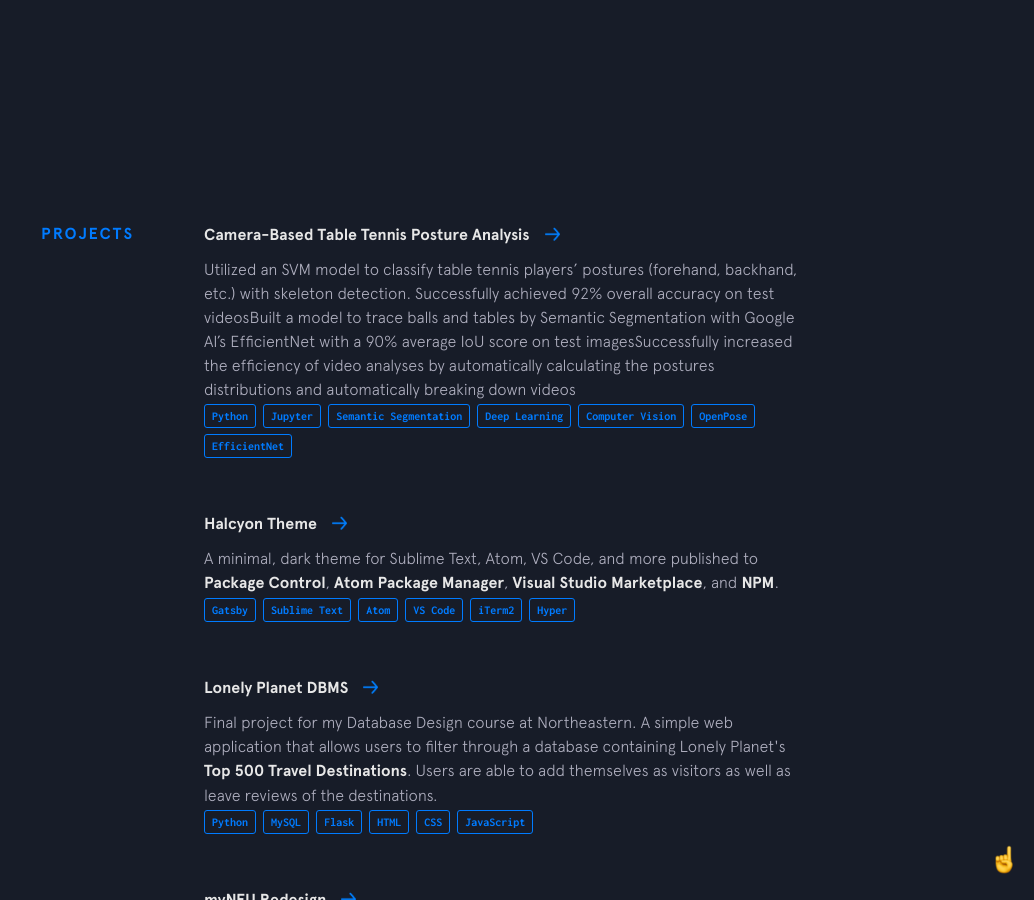
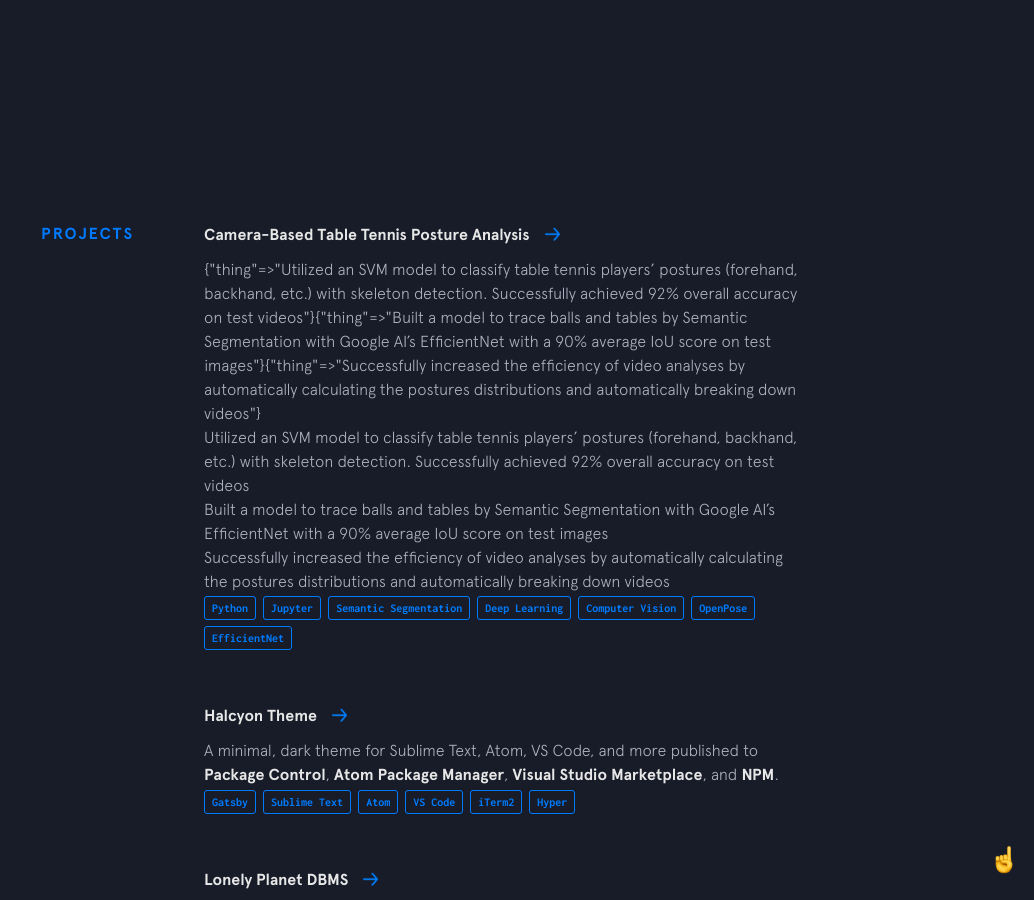
Before and after one commit to wutonytt/portfolio-v1, a Jekyll site: the page built from index.html, in a window 1280 px wide and 900 px high, scrolled down 3229 px. Shown: the whole window, without its empty margins (246-1280 px from the left). Built offline with Jekyll 4.4.1, drawn with Linux system fonts in a browser that asks for light colours; nearby versions of some CDN libraries; some of the changed lines change nothing that is shown.

Commit message:
Update other-projects.yml

```diff
--- a/_data/other-projects.yml
+++ b/_data/other-projects.yml
@@ -2,9 +2,9 @@
   url: https://github.com/wutonytt/Camera-Based-Table-Tennis-Posture-Analysis
   code: https://github.com/wutonytt/Camera-Based-Table-Tennis-Posture-Analysis
   description:
-    - Utilized an SVM model to classify table tennis players’ postures (forehand, backhand, etc.) with skeleton detection. Successfully achieved 92% overall accuracy on test videos
-    - Built a model to trace balls and tables by Semantic Segmentation with Google AI’s EfficientNet with a 90% average IoU score on test images
-    - Successfully increased the efficiency of video analyses by automatically calculating the postures distributions and automatically breaking down videos
+    - thing: Utilized an SVM model to classify table tennis players’ postures (forehand, backhand, etc.) with skeleton detection. Successfully achieved 92% overall accuracy on test videos
+    - thing: Built a model to trace balls and tables by Semantic Segmentation with Google AI’s EfficientNet with a 90% average IoU score on test images
+    - thing: Successfully increased the efficiency of video analyses by automatically calculating the postures distributions and automatically breaking down videos
   used:
     - thing: Python
     - thing: Jupyter
```
